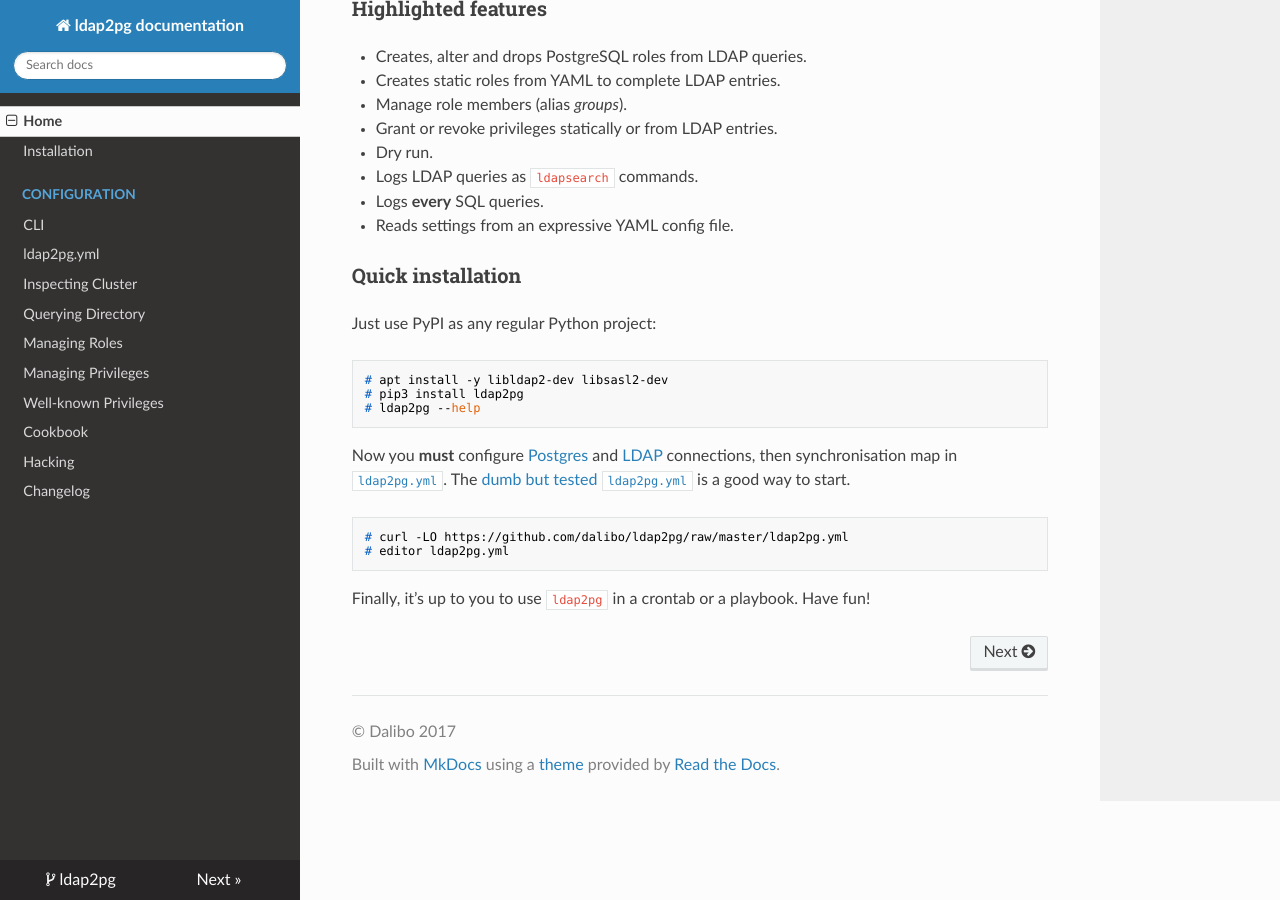
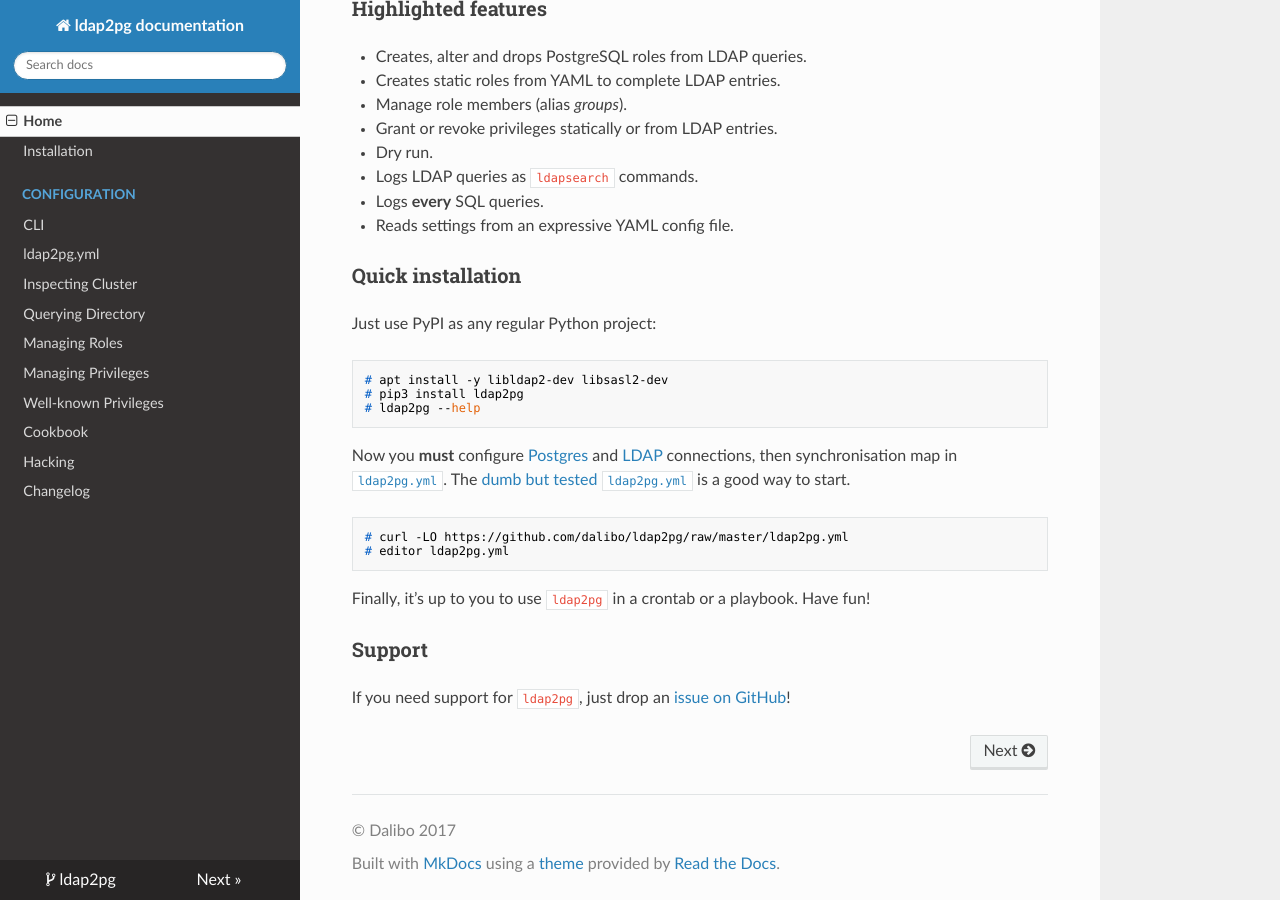
Before and after one commit to dalibo/ldap2pg, an MkDocs documentation site: the page built from docs/index.md, in a window 1280 px wide and 900 px high, scrolled down 801 px. Built offline with MkDocs 1.6.1, drawn with Linux system fonts in a browser that asks for light colours; nearby versions of some CDN libraries; old or Windows-style settings are respelled for this version of MkDocs.

Commit message:
Add a contact us section to README

````diff
--- a/docs/index.md
+++ b/docs/index.md
@@ -43,3 +43,9 @@
 ```
 
 Finally, it's up to you to use `ldap2pg` in a crontab or a playbook. Have fun!
+
+
+## Support
+
+If you need support for `ldap2pg`, just drop an [issue on
+GitHub](https://github.com/dalibo/ldap2pg/issues/new)!
````
Also changed, not shown: README.rst.
